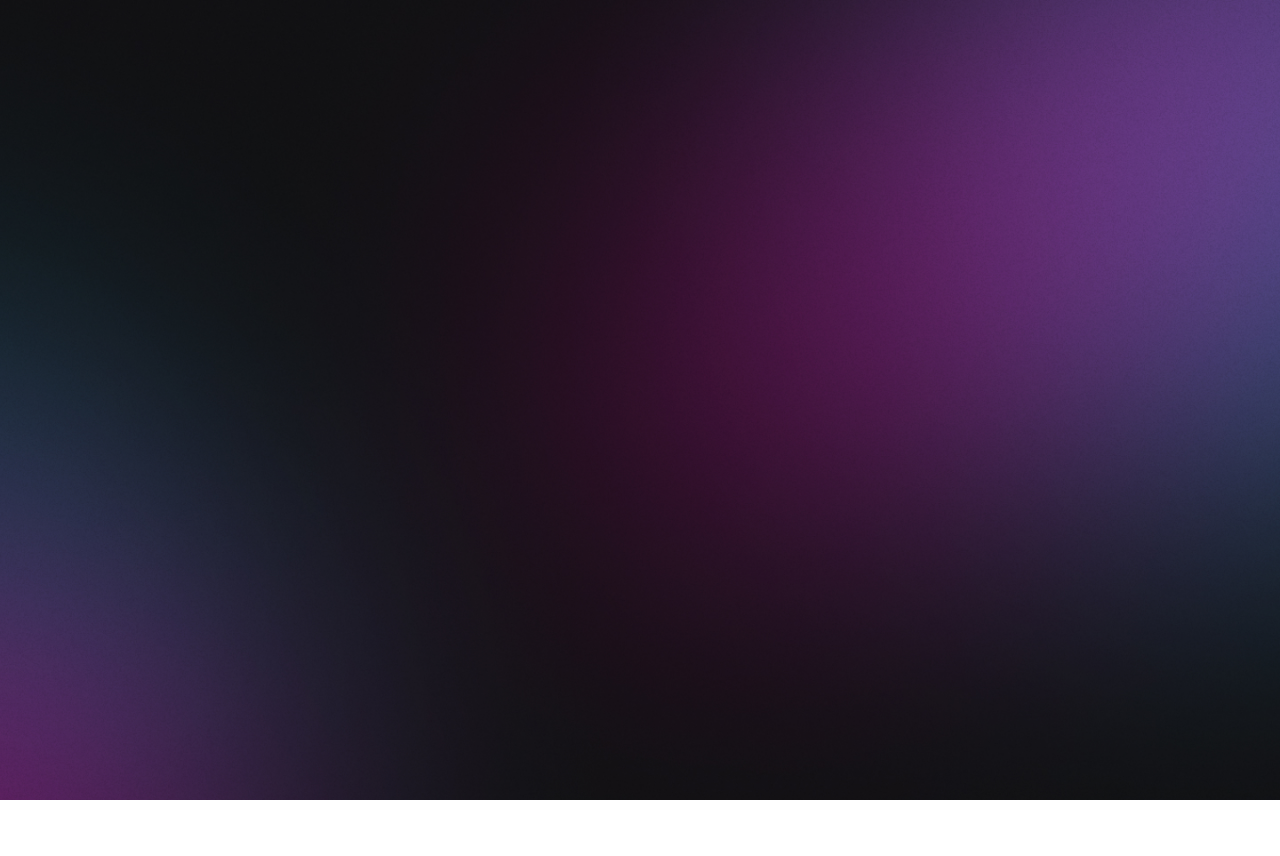
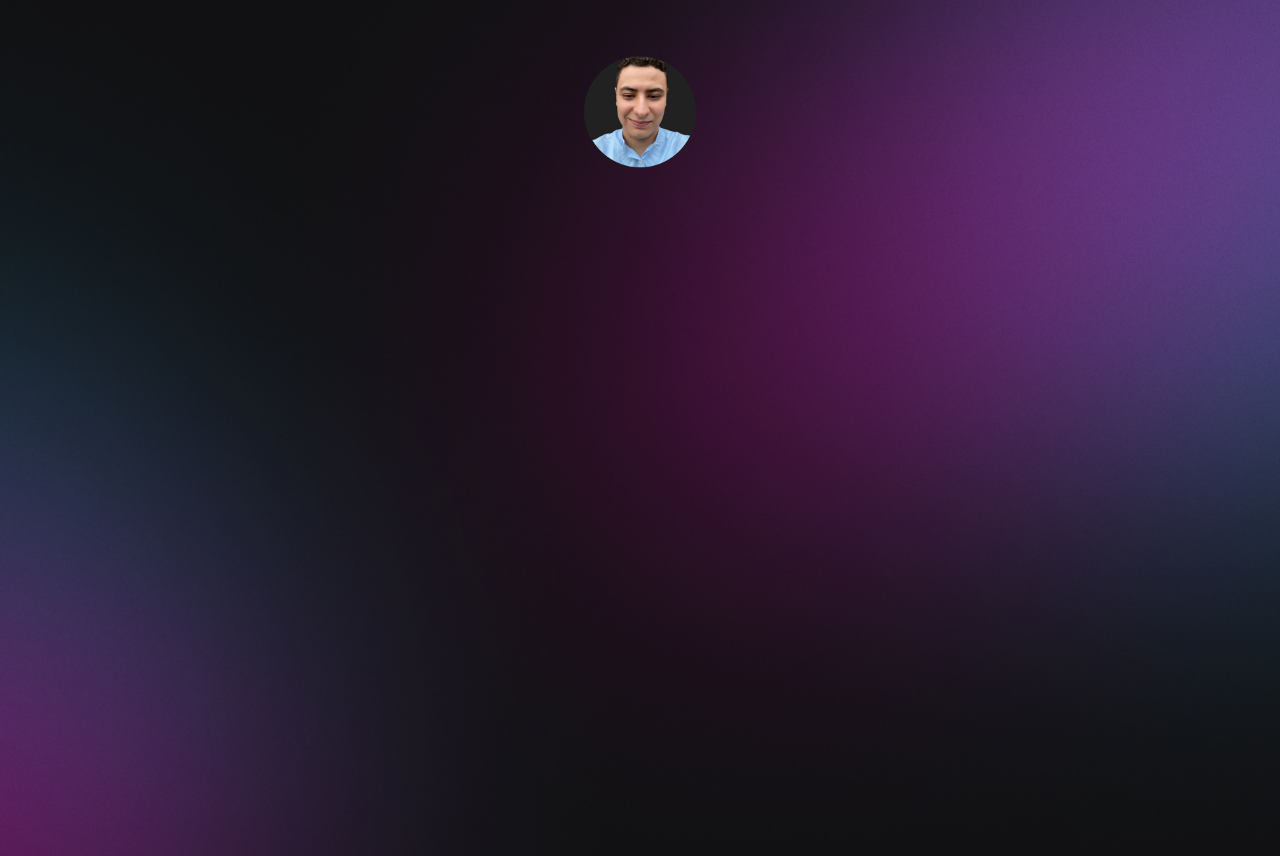
Before and after one commit to leonardohenriqueferreira/links, a plain HTML site: page index.html in a window 1280 px wide. Before the commit the page ends 800 px from the top, so only its background shows below. Drawn offline with Linux system fonts and the light colour scheme.

Commit message:
feat: adds avatar image

```diff
--- a/index.html
+++ b/index.html
@@ -6,5 +6,11 @@
     <title>Links</title>
     <link rel="stylesheet" href="style.css" />
   </head>
-  <body></body>
+  <body>
+    <div id="container">
+      <div id="profile">
+        <img src="assets/avatar.png" alt="" />
+      </div>
+    </div>
+  </body>
 </html>
--- a/style.css
+++ b/style.css
@@ -12,3 +12,19 @@ body {
   background: var(--bg-url) no-repeat top center/cover;
   height: 100vh;
 }
+
+#container {
+  width: 100%;
+  max-width: 588px;
+  margin: 56px auto 0;
+  padding: 0 24px;
+}
+
+#profile {
+  text-align: center;
+}
+
+#profile img {
+  width: 112px;
+  border-radius: 50%;
+}
```
Also changed, not shown: assets/avatar.png (added).
